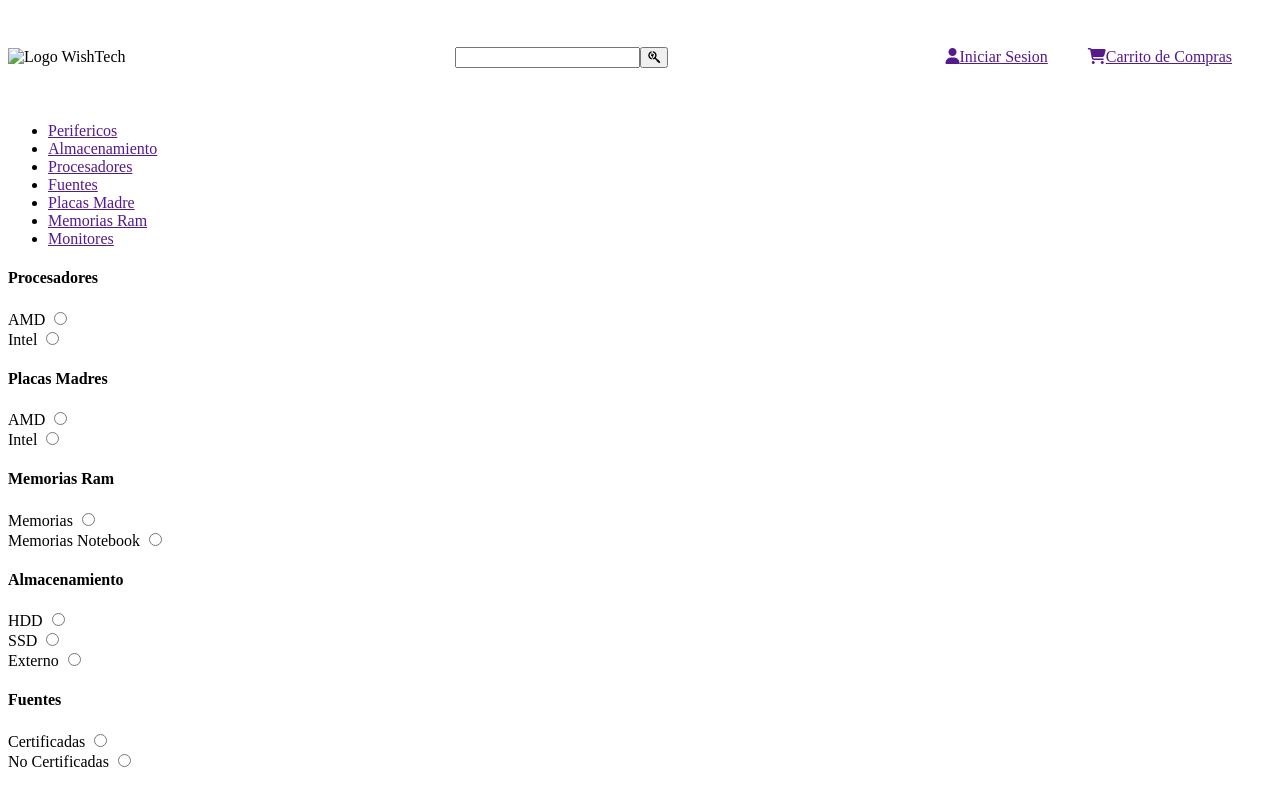
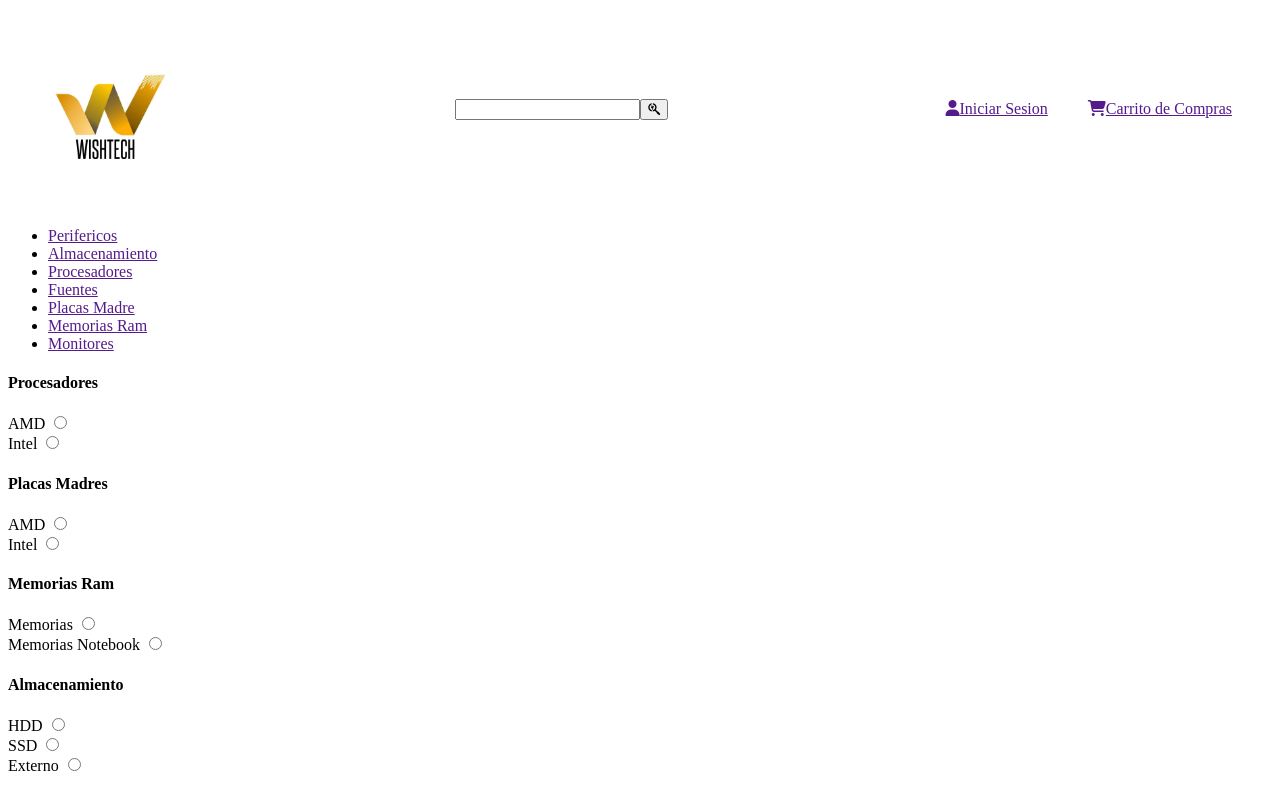
Before and after one commit to Shaku1-cpu/Grupo_2_WishTech, a website: page views/index.html in a window 1280 px wide. Shown: the top 789 px of the page. Drawn offline with Linux system fonts and the light colour scheme; files that its build step writes are made by us from their sources.

Commit message:
Ajuste de app.js

```diff
--- a/app.js
+++ b/app.js
@@ -5,7 +5,7 @@ const path = require("path")
 const PORT = 3000;
 
 app.use(express.static("public"))
-app.use('/static',express.static(__dirname + '/public'));
+
 app.listen(PORT,() => console.log(`Server listening on port ${PORT}`))
 
 
--- a/views/index.html
+++ b/views/index.html
@@ -48,7 +48,7 @@
         </div>
         <div class="headerDesktop">
             <div class="logo-buscador-usarioCarrito">
-                <img src="static/img/wishtech.jpg" width="200px" alt="Logo WishTech">
+                <img src="/img/wishtech.jpg" width="200px" alt="Logo WishTech">
                 <div class="buscador">
                     <input type="text">
                     <button><i class="fa-brands fa-searchengin"></i></button>
```
